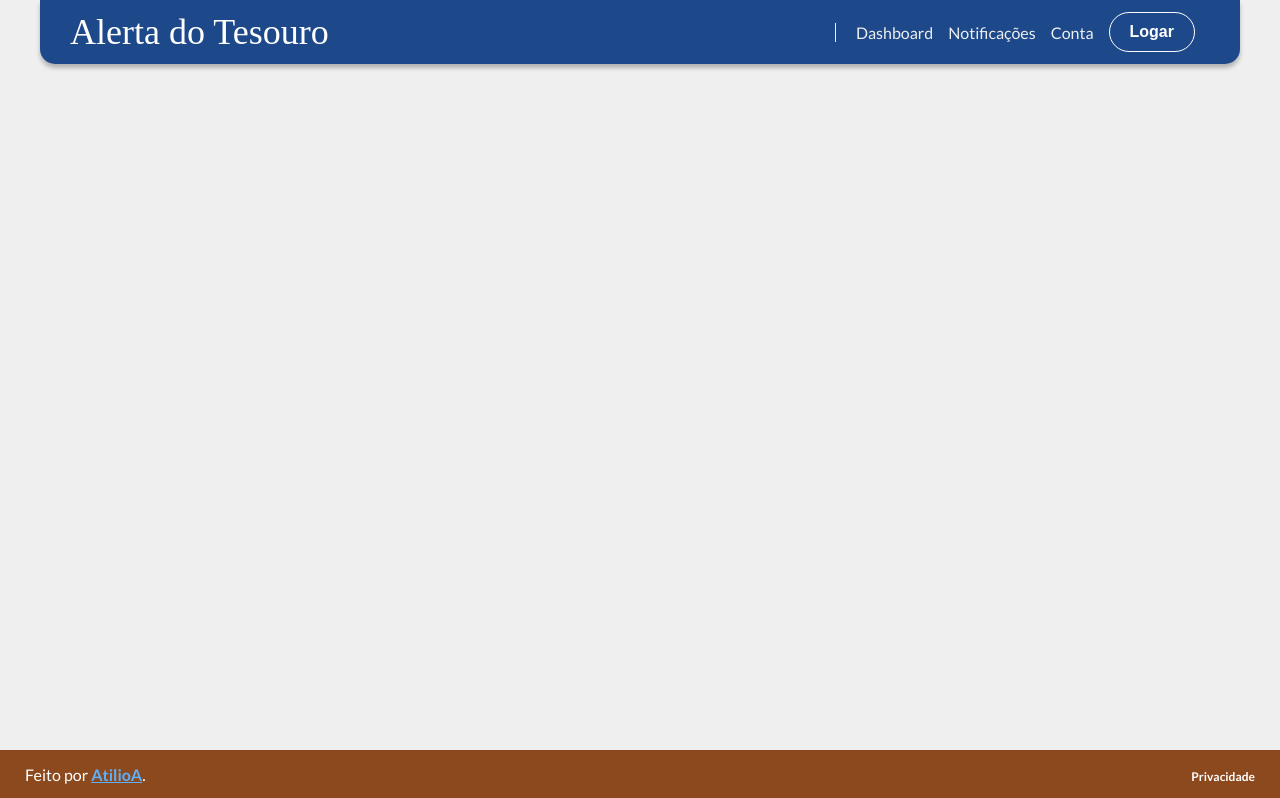
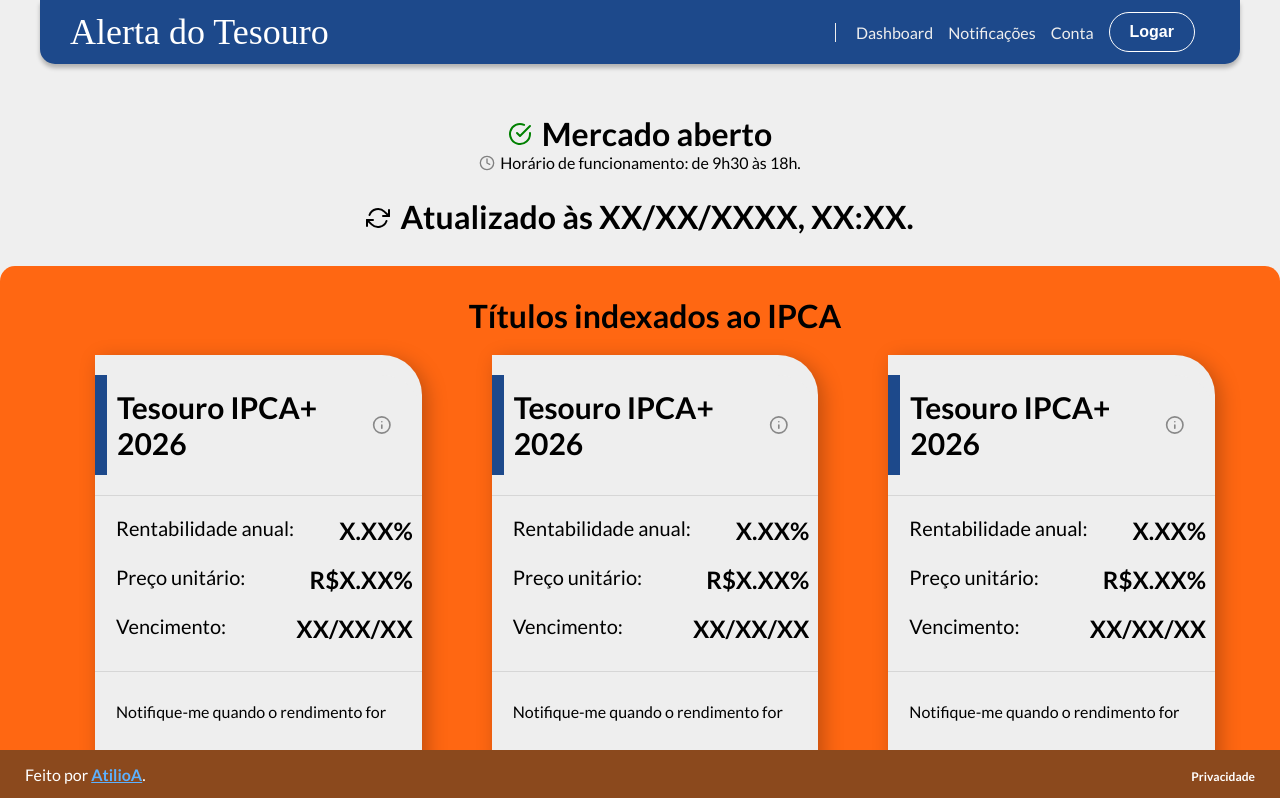
Before and after one commit to AtilioA/AlertaDoTesouro, a React (Create React App) app in the folder web/: page / in a window 1280 px wide. Shown: the top 798 px of the page. Built offline with nearby package versions, Linux system fonts and the light colour scheme; a web font is replaced by a local one.

Commit message:
feat(web): create and style dashboard route

```diff
--- a/web/src/components/Card/styles.ts
+++ b/web/src/components/Card/styles.ts
@@ -35,11 +35,10 @@ export const CardFooter = styled.div`
   }
 
   div#card-notify {
-  height: 300px;
+    height: 300px;
   }
 
   button {
-    margin-top: 45px;
     height: 70px;
     width: 100%;
 
@@ -118,6 +117,8 @@ export const Container = styled.div`
   height: 500px;
   max-width: 350px;
   margin: 0 auto;
+  margin-left: 35px;
+  margin-right: 35px;
 
   hr {
     border: 0px;
--- /dev/null
+++ b/web/src/pages/Dashboard/index.tsx
@@ -0,0 +1,59 @@
+import React from 'react';
+
+import { Container, BondsList } from './styles';
+import { FiCheckCircle,  FiClock, FiRefreshCw } from 'react-icons/fi';
+import Card from '../../components/Card';
+
+const Dashboard: React.FC = () => (
+  <>
+  <Container>
+    <div id="app-status">
+      <div id="market-status">
+      <FiCheckCircle size={24}/>
+      <h1>Mercado aberto</h1>
+      </div>
+
+      <div id="market-operating-hours">
+        <FiClock size={16} color={"gray"}/>
+        Horário de funcionamento: de 9h30 às 18h.
+      </div>
+
+      <div id="market-last-update">
+        <button>
+          <FiRefreshCw size={24} />
+        </button>
+        <h1>Atualizado às XX/XX/XXXX, XX:XX.</h1>
+      </div>
+    </div>
+  </Container>
+  <BondsList>
+    <div id="bonds-list">
+      <div id="IPCA">
+        <h1>Títulos indexados ao IPCA</h1>
+        <div id="card-list">
+          <Card/>
+          <Card/>
+          <Card/>
+          {/* <Card/>
+          <Card/>
+          <Card/> */}
+        </div>
+      </div>
+      <div id="fixed-rate">
+        <h1>Títulos pré-fixados</h1>
+        <div id="card-list">
+          <Card/>
+          <Card/>
+          <Card/>
+        </div>
+      </div>
+      <div id="postfixed">
+        <h1>Títulos pós-fixados</h1>
+        <Card/>
+      </div>
+    </div>
+  </BondsList>
+  </>
+);
+
+export default Dashboard;
--- /dev/null
+++ b/web/src/pages/Dashboard/styles.ts
@@ -0,0 +1,120 @@
+import styled from 'styled-components';
+import { shade } from 'polished';
+import Card from '../../components/Card';
+
+export const Container = styled.div`
+  display: flex;
+
+  justify-content: center;
+  align-items: center;
+  flex-direction: column;
+
+  div#app-status {
+    margin-top: 50px;
+
+    div#market-status {
+      display: flex;
+      flex-direction: row;
+
+      justify-content: center;
+      align-items: center;
+
+      svg {
+        color: green; /* 3b9 */
+        margin-top: 1px;
+        margin-right: 10px;
+      }
+    }
+
+    div#market-operating-hours {
+      display: flex;
+      flex-direction: row;
+      justify-content: center;
+      align-items: center;
+
+      svg {
+        margin-right: 5px;
+      }
+    }
+
+    div#market-last-update {
+      margin-top: 25px;
+
+      display: flex;
+      flex-direction: row;
+      justify-content: center;
+      align-items: center;
+
+      svg {
+        margin-right: 10px;
+        margin-top: 5px;
+      }
+
+      button {
+        border: 0;
+      }
+    }
+  }
+`;
+
+export const BondsList = styled.div`
+  display: flex;
+
+  justify-content: center;
+  align-items: center;
+  flex-direction: column;
+  width: 100%;
+  div#bonds-list {
+    margin-top: 30px;
+    display: flex;
+    flex: 1;
+    width: 100%;
+    flex-direction: column;
+    justify-content: center;
+    align-items: center;
+
+    div#card-list {
+      margin-top: 20px;
+      display: flex;
+      flex-direction: row;
+    }
+
+
+    div#IPCA {
+      border-radius: 15px 15px 0px 0px;
+      display: flex;
+      flex-direction: column;
+      justify-content: center;
+      align-items: center;
+      width: 100%;
+      padding: 30px 30px 60px 60px;
+
+
+      background: #FF6712;
+    }
+
+    div#fixed-rate {
+      justify-content: center;
+      align-items: center;
+      display: flex;
+      flex-direction: column;
+      width: 100%;
+      padding: 30px 30px 60px 60px;
+
+
+      background: #00D2AD;
+    }
+
+    div#postfixed {
+      border-radius: 0px 0px 15px 15px;
+      display: flex;
+      flex-direction: column;
+      justify-content: center;
+      align-items: center;
+      width: 100%;
+      padding: 30px 30px 60px 60px;
+
+      background: #9557FF;
+    }
+  }
+`;
--- a/web/src/routes/index.tsx
+++ b/web/src/routes/index.tsx
@@ -3,7 +3,7 @@ import React from 'react';
 import { Switch } from "react-router-dom";
 
 import Route from './Route';
-// import Dashboard from '../pages/Dashboard';
+import Dashboard from '../pages/Dashboard';
 import SignUp from '../pages/SignUp';
 import SignIn from '../pages/SignIn';
 import Account from '../pages/Account';
@@ -11,7 +11,9 @@ import Notifications from '../pages/Notifications';
 
 const Routes: React.FC = () => (
   <Switch>
-    {/* <Route path="/" exact component={Dashboard}/> */}
+    <Route path="/" exact component={Dashboard}/>
+    <Route path="/dashboard" component={Dashboard}/>
+
     <Route path="/login" component={SignIn}/>
     <Route path="/registrar" component={SignUp}/>
     <Route path="/conta"  component={Account} isPrivate />
```
